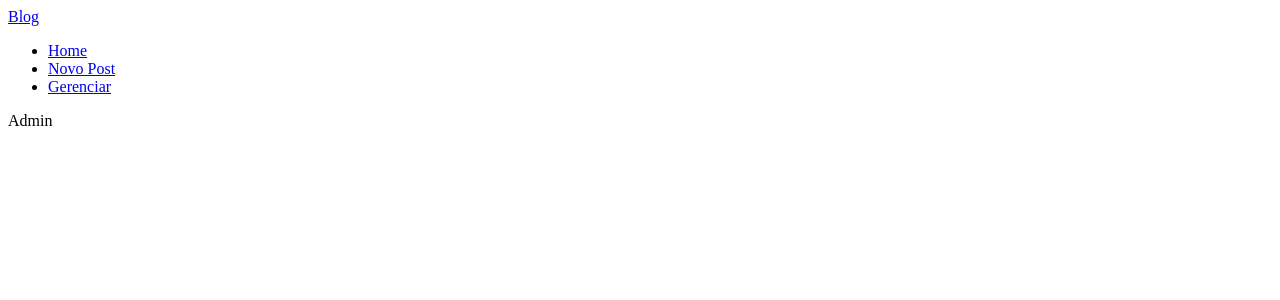
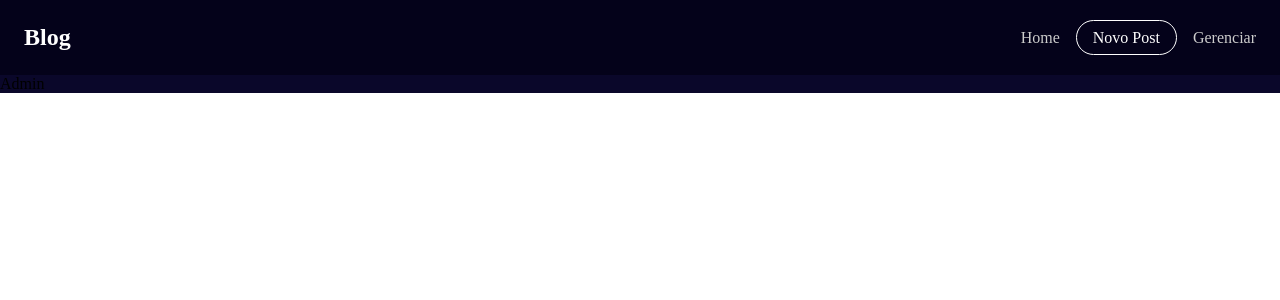
Before and after one commit to JoseDeyvid/ProjetosEmReact, a React (Vite) app in the folder P18_BlogComAxios/blogComAxios/: page /admin in a window 1280 px wide. Shown: the top 300 px of the page. Built offline with nearby package versions, Linux system fonts and the light colour scheme.

Commit message:
Finalizar css da navbar

```diff
--- a/P18_BlogComAxios/blogComAxios/src/App.jsx
+++ b/P18_BlogComAxios/blogComAxios/src/App.jsx
@@ -1,6 +1,3 @@
-import './App.css'
-
-import ReactDOM from "react-dom/client"
 import { BrowserRouter, Routes, Route } from "react-router-dom"
 import Layout from './pages/Layout'
 import Home from './pages/Home'
--- /dev/null
+++ b/P18_BlogComAxios/blogComAxios/src/components/Navbar.css
@@ -0,0 +1,31 @@
+nav {
+    background-color: #04021a;
+
+    display: flex;
+    justify-content: space-between;
+    padding: 1.5rem;
+    align-items: center;
+}
+
+.navbarList {
+    display: flex;
+    gap: 1rem;
+    list-style: none;
+    align-items: center;
+}
+
+.navbarList li a {
+    color: #ccc;
+    transition: .5s;
+}
+
+.navbarList li a:hover {
+    color: #fff;
+}
+
+.navbarList li:nth-child(even) a {
+    border: 1px solid #fff;
+    padding: 0.5rem 1rem;
+    border-radius: 18px;
+    color: #fff;
+}
--- /dev/null
+++ b/P18_BlogComAxios/blogComAxios/src/components/Navbar.jsx
@@ -0,0 +1,25 @@
+import "./Navbar.css"
+
+import React from 'react'
+import { Link } from 'react-router-dom'
+
+const Navbar = () => {
+    return (
+        <nav>
+            <Link to={"/"}><h1 className="navTitle">Blog</h1></Link>
+            <ul className="navbarList">
+                <li>
+                    <Link to="/">Home</Link>
+                </li>
+                <li>
+                    <Link to="/new">Novo Post</Link>
+                </li>
+                <li>
+                    <Link to="/admin">Gerenciar</Link>
+                </li>
+            </ul>
+        </nav>
+    )
+}
+
+export default Navbar
--- a/P18_BlogComAxios/blogComAxios/src/index.css
+++ b/P18_BlogComAxios/blogComAxios/src/index.css
@@ -0,0 +1,14 @@
+*{
+  margin: 0;
+  padding: 0;
+  box-sizing: border-box;
+}
+
+a {
+  color: #fff;
+  text-decoration: none;
+}
+
+ul {
+  list-style-type: none;
+}
--- /dev/null
+++ b/P18_BlogComAxios/blogComAxios/src/pages/Layout.css
@@ -0,0 +1,3 @@
+.container {
+    background-color: #0a072a;
+}
--- a/P18_BlogComAxios/blogComAxios/src/pages/Layout.jsx
+++ b/P18_BlogComAxios/blogComAxios/src/pages/Layout.jsx
@@ -1,26 +1,15 @@
+import './Layout.css'
+
 import React from 'react'
-import { Outlet, Link } from 'react-router-dom'
+import { Outlet } from 'react-router-dom'
+import Navbar from '../components/Navbar'
 
 const Layout = () => {
     return (
-        <>
-            <nav>
-                <Link to={"/"}>Blog</Link>
-                <ul>
-                    <li>
-                        <Link to="/">Home</Link>
-                    </li>
-                    <li>
-                        <Link to="/new">Novo Post</Link>
-                    </li>
-                    <li>
-                        <Link to="/admin">Gerenciar</Link>
-                    </li>
-                </ul>
-            </nav>
-
+        <div className='container'>
+            <Navbar />
             <Outlet />
-        </>
+        </div>
     )
 }
 
```
Also changed, not shown: P18_BlogComAxios/blogComAxios/src/App.css (deleted).
